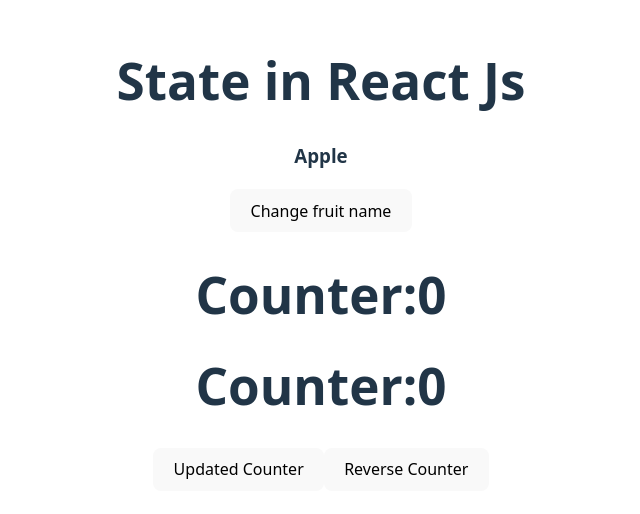
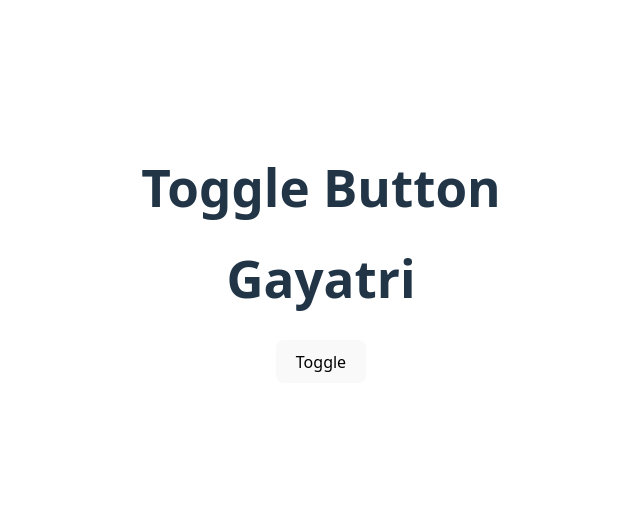
Before and after one commit to GayatriKolhapure/Learn-Online-ReactJS-Step-By-Step, a React (Vite) app in the folder React-2nd/: page / in a window 1280 px wide. Shown: the part 146-660 px from the top of the page, without its empty margins (319-959 px from the left). Built offline with nearby package versions, Linux system fonts and the light colour scheme.

Commit message:
hide and show element

```diff
--- a/React-2nd/src/App.jsx
+++ b/React-2nd/src/App.jsx
@@ -3,7 +3,7 @@ import Task1 from './Task1.jsx'
 import TaskSec from './Task2.jsx'
 import TaskThree from './Task3.jsx'
 import TaskFourState from './Task4State.jsx'
-
+import TaskFive from './task5.jsx'
 function App() {
 
   return (
@@ -11,7 +11,8 @@ function App() {
     {/* <Task1/> */}
     {/* <TaskSec/> */}
     {/* <TaskThree/> */}
-    <TaskFourState/>
+    {/* <TaskFourState/> */}
+    <TaskFive/>
     </>
   )
 }
--- /dev/null
+++ b/React-2nd/src/task5.jsx
@@ -0,0 +1,19 @@
+import { useState } from "react";
+
+function TaskFive(){
+
+    const [display, setDisplay] = useState(true);
+    return(
+        <>
+        <h1>Toggle Button</h1>
+
+        {
+            display ? <h1>Gayatri</h1>:<h1></h1>
+        }
+
+        <button onClick={()=>setDisplay(!display)} >Toggle</button>
+
+        </>
+    )
+}
+export default TaskFive;
```
